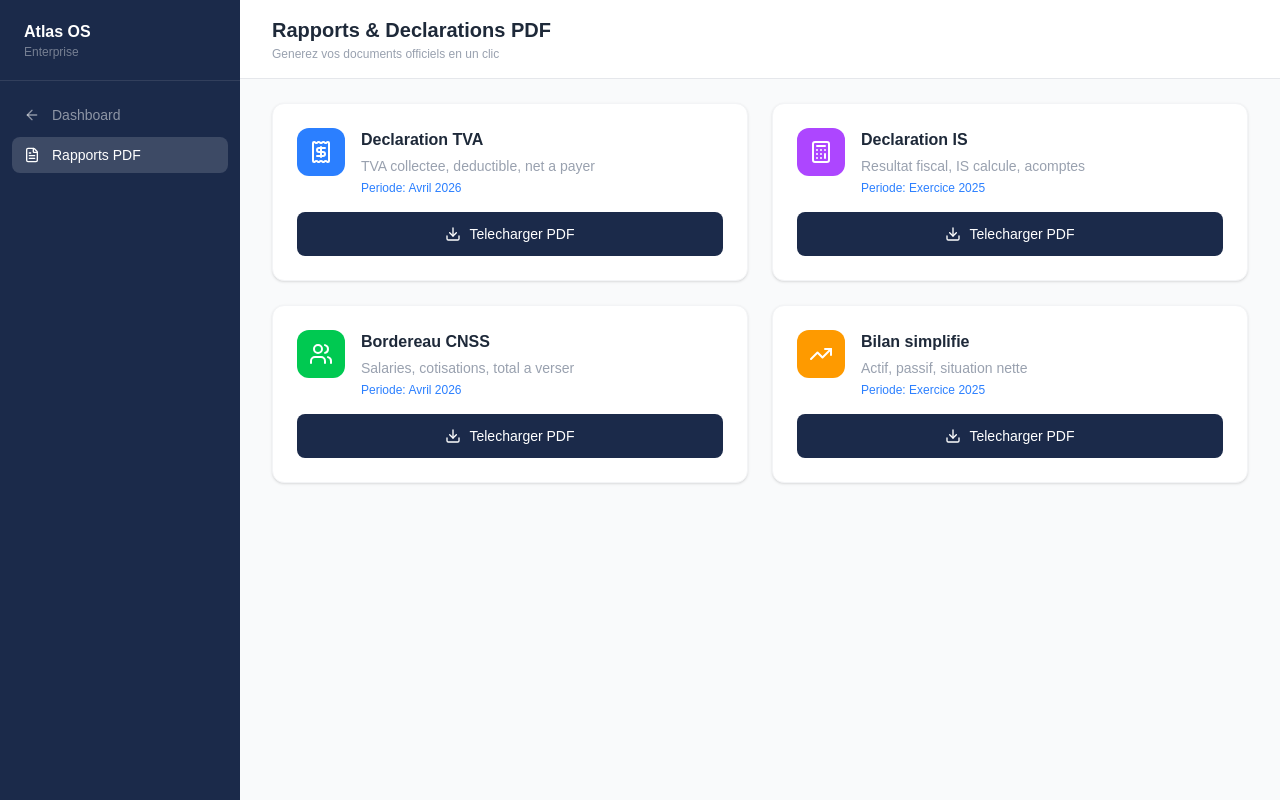
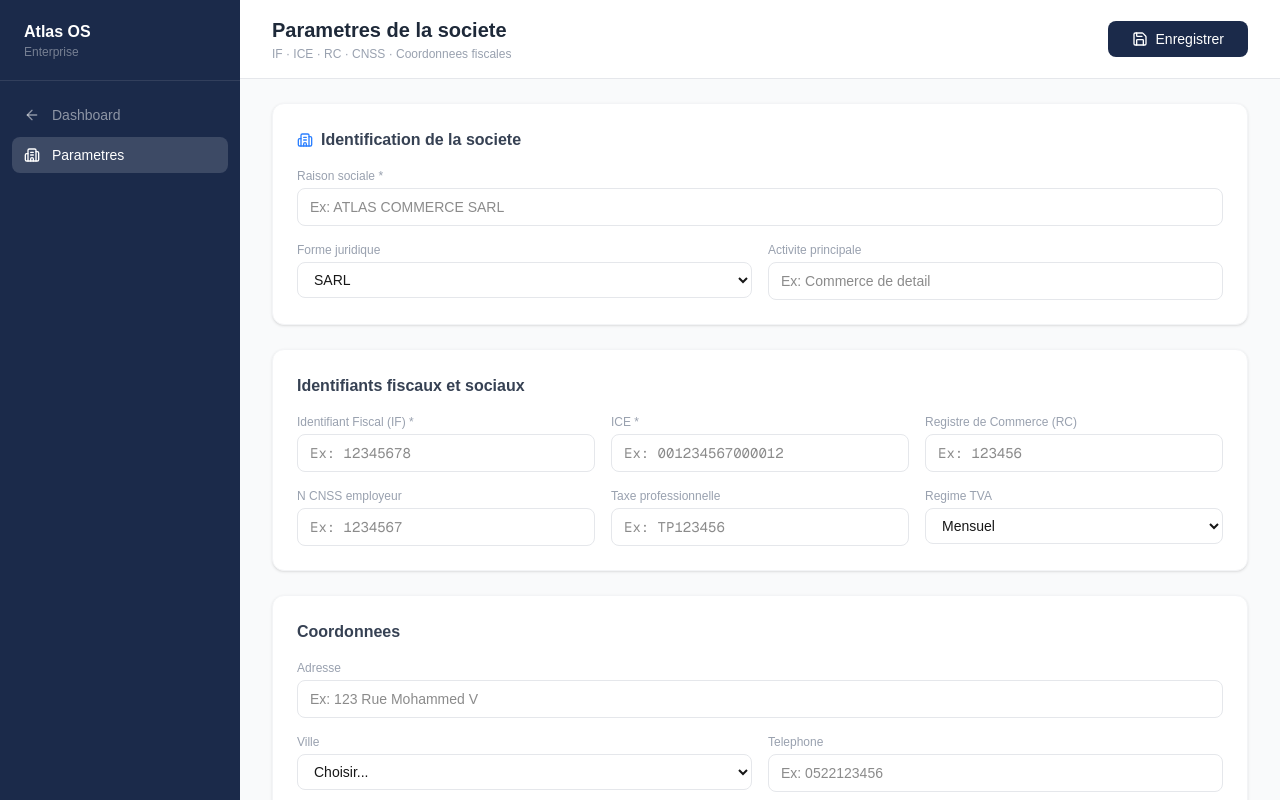
Before and after one commit to marwandevlo/atlas-os, a Next.js app: page /settings in a window 1280 px wide. Built offline with nearby package versions, Linux system fonts and the light colour scheme.

Commit message:
fix settings page complete rewrite

```diff
--- a/app/settings/page.tsx
+++ b/app/settings/page.tsx
@@ -1,147 +1,44 @@
 'use client';
-import { useState } from 'react';
-import { ArrowLeft, Download, FileText, TrendingUp, Calculator, Users, Receipt } from 'lucide-react';
+import { useState, useEffect } from 'react';
 import { useRouter } from 'next/navigation';
+import { ArrowLeft, Building2, Save, CheckCircle } from 'lucide-react';
 
 export default function SettingsPage() {
   const router = useRouter();
-  const [generating, setGenerating] = useState<string | null>(null);
+  const [saved, setSaved] = useState(false);
+  const [company, setCompany] = useState({
+    raisonSociale: '',
+    formeJuridique: 'SARL',
+    if_fiscal: '',
+    ice: '',
+    rc: '',
+    cnss: '',
+    taxeProfessionnelle: '',
+    adresse: '',
+    ville: '',
+    telephone: '',
+    email: '',
+    activite: '',
+    regimeTVA: 'mensuel',
+    exerciceFiscal: '2025',
+    ribBancaire: '',
+    banque: '',
+  });
 
-  const generatePDF = async (type: string) => {
-    setGenerating(type);
-    const { jsPDF } = await import('jspdf');
-    const autoTable = (await import('jspdf-autotable')).default;
-    const doc = new jsPDF();
-    const now = new Date();
+  useEffect(() => {
+    const saved = localStorage.getItem('atlas_company');
+    if (saved) setCompany(JSON.parse(saved));
+  }, []);
 
-    doc.setFillColor(15, 31, 61);
-    doc.rect(0, 0, 210, 35, 'F');
-    doc.setTextColor(255, 255, 255);
-    doc.setFontSize(20);
-    doc.setFont('helvetica', 'bold');
-    doc.text('ATLAS OS ENTERPRISE', 15, 15);
-    doc.setFontSize(10);
-    doc.setFont('helvetica', 'normal');
-    doc.text('Logiciel de comptabilite et fiscalite - Maroc', 15, 22);
-    doc.text(`Date: ${now.toLocaleDateString('fr-MA')}`, 15, 29);
-
-    if (type === 'tva') {
-      doc.setTextColor(0, 0, 0);
-      doc.setFontSize(16);
-      doc.setFont('helvetica', 'bold');
-      doc.text('DECLARATION TVA - Avril 2026', 15, 50);
-      autoTable(doc, {
-        startY: 65,
-        head: [['Description', 'Montant (MAD)']],
-        body: [
-          ["Chiffre d'affaires HT", '15 000.00'],
-          ['TVA collectee (20%)', '3 000.00'],
-          ['Achats HT deductibles', '3 000.00'],
-          ['TVA deductible', '600.00'],
-          ['TVA nette a payer', '2 400.00'],
-        ],
-        headStyles: { fillColor: [15, 31, 61] },
-        alternateRowStyles: { fillColor: [245, 247, 250] },
-      });
-    }
-
-    if (type === 'is') {
-      doc.setTextColor(0, 0, 0);
-      doc.setFontSize(16);
-      doc.setFont('helvetica', 'bold');
-      doc.text('DECLARATION IS - Exercice 2025', 15, 50);
-      autoTable(doc, {
-        startY: 65,
-        head: [['Element', 'Montant (MAD)']],
-        body: [
-          ["Chiffre d'affaires", '1 200 000.00'],
-          ["Charges d'exploitation", '450 000.00'],
-          ['Salaires bruts', '300 000.00'],
-          ['Amortissements', '50 000.00'],
-          ['Resultat fiscal', '400 000.00'],
-          ['Taux IS applique', '20%'],
-          ['IS calcule', '80 000.00'],
-          ['Cotisation minimale (0.5%)', '6 000.00'],
-          ['IS A PAYER', '80 000.00'],
-          ['Acompte trimestriel', '20 000.00'],
-        ],
-        headStyles: { fillColor: [88, 28, 135] },
-        alternateRowStyles: { fillColor: [245, 247, 250] },
-      });
-    }
-
-    if (type === 'cnss') {
-      doc.setTextColor(0, 0, 0);
-      doc.setFontSize(16);
-      doc.setFont('helvetica', 'bold');
-      doc.text('BORDEREAU CNSS - Avril 2026', 15, 50);
-      autoTable(doc, {
-        startY: 65,
-        head: [['Employe', 'CIN', 'Salaire Brut', 'CNSS', 'AMO', 'IR']],
-        body: [
-          ['Ahmed Benali', 'BK123456', '8 000.00', '339.12', '180.80', '1 109.59'],
-          ['Fatima Zahra', 'BE789012', '12 000.00', '339.12', '271.20', '2 438.85'],
-          ['Youssef Kadiri', 'BJ345678', '6 000.00', '268.80', '135.60', '513.15'],
-          ['TOTAL', '', '26 000.00', '947.04', '587.60', '4 061.59'],
-        ],
-        headStyles: { fillColor: [21, 128, 61] },
-        alternateRowStyles: { fillColor: [245, 247, 250] },
-      });
-      const y2 = (doc as any).lastAutoTable.finalY + 10;
-      autoTable(doc, {
-        startY: y2,
-        head: [['Cotisation', 'Taux', 'Montant (MAD)']],
-        body: [
-          ['CNSS salarial', '4.48%', '947.04'],
-          ['CNSS patronal', '21.26%', '5 527.60'],
-          ['AMO total', '4.29%', '1 115.40'],
-          ['TOTAL A VERSER', '', '7 590.04'],
-        ],
-        headStyles: { fillColor: [21, 128, 61] },
-      });
-    }
-
-    if (type === 'bilan') {
-      doc.setTextColor(0, 0, 0);
-      doc.setFontSize(16);
-      doc.setFont('helvetica', 'bold');
-      doc.text('BILAN SIMPLIFIE - Exercice 2025', 15, 50);
-      autoTable(doc, {
-        startY: 65,
-        head: [['ACTIF', 'Montant', 'PASSIF', 'Montant']],
-        body: [
-          ['Immobilisations', '250 000.00', 'Capital social', '200 000.00'],
-          ['Stocks', '80 000.00', 'Reserves', '100 000.00'],
-          ['Creances clients', '120 000.00', 'Resultat net', '80 000.00'],
-          ['Tresorerie', '50 000.00', 'Dettes fournisseurs', '120 000.00'],
-          ['TOTAL ACTIF', '500 000.00', 'TOTAL PASSIF', '500 000.00'],
-        ],
-        headStyles: { fillColor: [37, 99, 235] },
-        alternateRowStyles: { fillColor: [245, 247, 250] },
-      });
-    }
-
-    const pageCount = doc.getNumberOfPages();
-    for (let i = 1; i <= pageCount; i++) {
-      doc.setPage(i);
-      doc.setFillColor(15, 31, 61);
-      doc.rect(0, 285, 210, 12, 'F');
-      doc.setTextColor(255, 255, 255);
-      doc.setFontSize(7);
-      doc.text('Atlas OS Enterprise - Logiciel de comptabilite Maroc', 15, 292);
-      doc.text(`Page ${i}/${pageCount}`, 185, 292);
-    }
-
-    doc.save(`${type}_${now.getFullYear()}.pdf`);
-    setGenerating(null);
+  const handleSave = () => {
+    localStorage.setItem('atlas_company', JSON.stringify(company));
+    setSaved(true);
+    setTimeout(() => setSaved(false), 3000);
   };
 
-  const rapports = [
-    { id: 'tva', label: 'Declaration TVA', desc: 'TVA collectee, deductible, net a payer', icon: Receipt, color: 'bg-blue-500', period: 'Avril 2026' },
-    { id: 'is', label: 'Declaration IS', desc: 'Resultat fiscal, IS calcule, acomptes', icon: Calculator, color: 'bg-purple-500', period: 'Exercice 2025' },
-    { id: 'cnss', label: 'Bordereau CNSS', desc: 'Salaries, cotisations, total a verser', icon: Users, color: 'bg-green-500', period: 'Avril 2026' },
-    { id: 'bilan', label: 'Bilan simplifie', desc: 'Actif, passif, situation nette', icon: TrendingUp, color: 'bg-amber-500', period: 'Exercice 2025' },
-  ];
+  const formes = ['SARL', 'SA', 'SNC', 'Auto-entrepreneur', 'Personne physique', 'Association'];
+  const villes = ['Casablanca', 'Rabat', 'Marrakech', 'Fes', 'Tanger', 'Agadir', 'Meknes', 'Oujda', 'Kenitra', 'Autre'];
+  const banques = ['Attijariwafa Bank', 'CIH Bank', 'BMCE Bank', 'BMCI', 'Banque Populaire', 'Societe Generale', 'CFG Bank', 'Al Barid Bank'];
 
   return (
     <div className="flex h-screen bg-gray-50">
@@ -155,50 +52,123 @@ export default function SettingsPage() {
             <ArrowLeft size={16} /> Dashboard
           </button>
           <button className="w-full flex items-center gap-3 px-3 py-2 rounded-lg bg-white/15 text-white text-sm">
-            <FileText size={16} /> Rapports PDF
+            <Building2 size={16} /> Parametres
           </button>
         </nav>
       </aside>
 
       <main className="flex-1 flex flex-col overflow-hidden">
-        <header className="bg-white border-b border-gray-200 px-8 py-4">
-          <h1 className="text-xl font-bold text-gray-800">Rapports & Declarations PDF</h1>
-          <p className="text-xs text-gray-400 mt-0.5">Generez vos documents officiels en un clic</p>
+        <header className="bg-white border-b border-gray-200 px-8 py-4 flex items-center justify-between">
+          <div>
+            <h1 className="text-xl font-bold text-gray-800">Parametres de la societe</h1>
+            <p className="text-xs text-gray-400 mt-0.5">IF · ICE · RC · CNSS · Coordonnees fiscales</p>
+          </div>
+          <button onClick={handleSave} className={`flex items-center gap-2 px-6 py-2 rounded-lg text-sm font-medium transition-colors ${saved ? 'bg-green-500 text-white' : 'bg-[#1B2A4A] text-white hover:bg-[#243660]'}`}>
+            {saved ? <><CheckCircle size={16} /> Sauvegarde!</> : <><Save size={16} /> Enregistrer</>}
+          </button>
         </header>
 
-        <div className="flex-1 overflow-y-auto px-8 py-6">
-          <div className="grid grid-cols-2 gap-6">
-            {rapports.map(r => (
-              <div key={r.id} className="bg-white rounded-xl p-6 shadow-sm border border-gray-100 hover:shadow-md transition-shadow">
-                <div className="flex items-start gap-4">
-                  <div className={`w-12 h-12 ${r.color} rounded-xl flex items-center justify-center shrink-0`}>
-                    <r.icon size={24} className="text-white" />
-                  </div>
-                  <div className="flex-1">
-                    <h2 className="font-bold text-gray-800">{r.label}</h2>
-                    <p className="text-sm text-gray-400 mt-1">{r.desc}</p>
-                    <p className="text-xs text-blue-500 mt-1 font-medium">Periode: {r.period}</p>
-                  </div>
-                </div>
-                <button
-                  onClick={() => generatePDF(r.id)}
-                  disabled={generating === r.id}
-                  className="mt-4 w-full flex items-center justify-center gap-2 px-4 py-3 bg-[#1B2A4A] text-white rounded-lg text-sm font-medium hover:bg-[#243660] transition-colors disabled:opacity-50"
-                >
-                  {generating === r.id ? (
-                    <>
-                      <div className="w-4 h-4 border-2 border-white border-t-transparent rounded-full animate-spin"></div>
-                      Generation en cours...
-                    </>
-                  ) : (
-                    <>
-                      <Download size={16} /> Telecharger PDF
-                    </>
-                  )}
-                </button>
+        <div className="flex-1 overflow-y-auto px-8 py-6 space-y-6">
+
+          <div className="bg-white rounded-xl p-6 shadow-sm border border-gray-100">
+            <h2 className="font-semibold text-gray-700 mb-4 flex items-center gap-2">
+              <Building2 size={16} className="text-blue-500" />
+              Identification de la societe
+            </h2>
+            <div className="grid grid-cols-2 gap-4">
+              <div className="col-span-2">
+                <label className="text-xs text-gray-400 mb-1 block">Raison sociale *</label>
+                <input value={company.raisonSociale} onChange={e => setCompany({...company, raisonSociale: e.target.value})} placeholder="Ex: ATLAS COMMERCE SARL" className="w-full px-3 py-2 text-sm border border-gray-200 rounded-lg focus:outline-none focus:border-blue-400" />
               </div>
-            ))}
+              <div>
+                <label className="text-xs text-gray-400 mb-1 block">Forme juridique</label>
+                <select value={company.formeJuridique} onChange={e => setCompany({...company, formeJuridique: e.target.value})} className="w-full px-3 py-2 text-sm border border-gray-200 rounded-lg focus:outline-none focus:border-blue-400">
+                  {formes.map(f => <option key={f} value={f}>{f}</option>)}
+                </select>
+              </div>
+              <div>
+                <label className="text-xs text-gray-400 mb-1 block">Activite principale</label>
+                <input value={company.activite} onChange={e => setCompany({...company, activite: e.target.value})} placeholder="Ex: Commerce de detail" className="w-full px-3 py-2 text-sm border border-gray-200 rounded-lg focus:outline-none focus:border-blue-400" />
+              </div>
+            </div>
           </div>
+
+          <div className="bg-white rounded-xl p-6 shadow-sm border border-gray-100">
+            <h2 className="font-semibold text-gray-700 mb-4 text-blue-600">Identifiants fiscaux et sociaux</h2>
+            <div className="grid grid-cols-3 gap-4">
+              <div>
+                <label className="text-xs text-gray-400 mb-1 block">Identifiant Fiscal (IF) *</label>
+                <input value={company.if_fiscal} onChange={e => setCompany({...company, if_fiscal: e.target.value})} placeholder="Ex: 12345678" className="w-full px-3 py-2 text-sm border border-gray-200 rounded-lg focus:outline-none focus:border-blue-400 font-mono" />
+              </div>
+              <div>
+                <label className="text-xs text-gray-400 mb-1 block">ICE *</label>
+                <input value={company.ice} onChange={e => setCompany({...company, ice: e.target.value})} placeholder="Ex: 001234567000012" className="w-full px-3 py-2 text-sm border border-gray-200 rounded-lg focus:outline-none focus:border-blue-400 font-mono" />
+              </div>
+              <div>
+                <label className="text-xs text-gray-400 mb-1 block">Registre de Commerce (RC)</label>
+                <input value={company.rc} onChange={e => setCompany({...company, rc: e.target.value})} placeholder="Ex: 123456" className="w-full px-3 py-2 text-sm border border-gray-200 rounded-lg focus:outline-none focus:border-blue-400 font-mono" />
+              </div>
+              <div>
+                <label className="text-xs text-gray-400 mb-1 block">N CNSS employeur</label>
+                <input value={company.cnss} onChange={e => setCompany({...company, cnss: e.target.value})} placeholder="Ex: 1234567" className="w-full px-3 py-2 text-sm border border-gray-200 rounded-lg focus:outline-none focus:border-blue-400 font-mono" />
+              </div>
+              <div>
+                <label className="text-xs text-gray-400 mb-1 block">Taxe professionnelle</label>
+                <input value={company.taxeProfessionnelle} onChange={e => setCompany({...company, taxeProfessionnelle: e.target.value})} placeholder="Ex: TP123456" className="w-full px-3 py-2 text-sm border border-gray-200 rounded-lg focus:outline-none focus:border-blue-400 font-mono" />
+              </div>
+              <div>
+                <label className="text-xs text-gray-400 mb-1 block">Regime TVA</label>
+                <select value={company.regimeTVA} onChange={e => setCompany({...company, regimeTVA: e.target.value})} className="w-full px-3 py-2 text-sm border border-gray-200 rounded-lg focus:outline-none focus:border-blue-400">
+                  <option value="mensuel">Mensuel</option>
+                  <option value="trimestriel">Trimestriel</option>
+                  <option value="exonere">Exonere</option>
+                </select>
+              </div>
+            </div>
+          </div>
+
+          <div className="bg-white rounded-xl p-6 shadow-sm border border-gray-100">
+            <h2 className="font-semibold text-gray-700 mb-4">Coordonnees</h2>
+            <div className="grid grid-cols-2 gap-4">
+              <div className="col-span-2">
+                <label className="text-xs text-gray-400 mb-1 block">Adresse</label>
+                <input value={company.adresse} onChange={e => setCompany({...company, adresse: e.target.value})} placeholder="Ex: 123 Rue Mohammed V" className="w-full px-3 py-2 text-sm border border-gray-200 rounded-lg focus:outline-none focus:border-blue-400" />
+              </div>
+              <div>
+                <label className="text-xs text-gray-400 mb-1 block">Ville</label>
+                <select value={company.ville} onChange={e => setCompany({...company, ville: e.target.value})} className="w-full px-3 py-2 text-sm border border-gray-200 rounded-lg focus:outline-none focus:border-blue-400">
+                  <option value="">Choisir...</option>
+                  {villes.map(v => <option key={v} value={v}>{v}</option>)}
+                </select>
+              </div>
+              <div>
+                <label className="text-xs text-gray-400 mb-1 block">Telephone</label>
+                <input value={company.telephone} onChange={e => setCompany({...company, telephone: e.target.value})} placeholder="Ex: 0522123456" className="w-full px-3 py-2 text-sm border border-gray-200 rounded-lg focus:outline-none focus:border-blue-400" />
+              </div>
+              <div>
+                <label className="text-xs text-gray-400 mb-1 block">Email</label>
+                <input value={company.email} onChange={e => setCompany({...company, email: e.target.value})} placeholder="contact@societe.ma" type="email" className="w-full px-3 py-2 text-sm border border-gray-200 rounded-lg focus:outline-none focus:border-blue-400" />
+              </div>
+            </div>
+          </div>
+
+          <div className="bg-white rounded-xl p-6 shadow-sm border border-gray-100">
+            <h2 className="font-semibold text-gray-700 mb-4">Informations bancaires</h2>
+            <div className="grid grid-cols-2 gap-4">
+              <div>
+                <label className="text-xs text-gray-400 mb-1 block">Banque</label>
+                <select value={company.banque} onChange={e => setCompany({...company, banque: e.target.value})} className="w-full px-3 py-2 text-sm border border-gray-200 rounded-lg focus:outline-none focus:border-blue-400">
+                  <option value="">Choisir...</option>
+                  {banques.map(b => <option key={b} value={b}>{b}</option>)}
+                </select>
+              </div>
+              <div>
+                <label className="text-xs text-gray-400 mb-1 block">RIB / IBAN</label>
+                <input value={company.ribBancaire} onChange={e => setCompany({...company, ribBancaire: e.target.value})} placeholder="Ex: 007 780 0001234567890123 26" className="w-full px-3 py-2 text-sm border border-gray-200 rounded-lg focus:outline-none focus:border-blue-400 font-mono text-xs" />
+              </div>
+            </div>
+          </div>
+
         </div>
       </main>
     </div>
```
